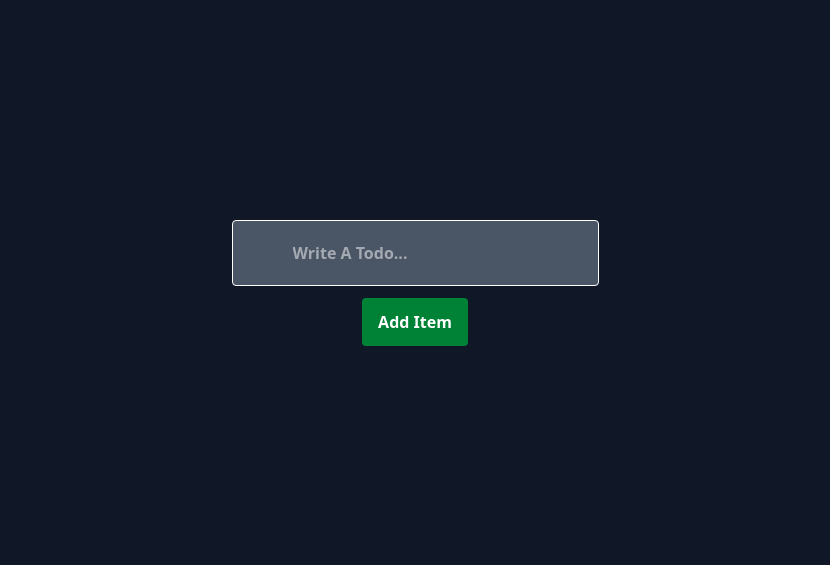
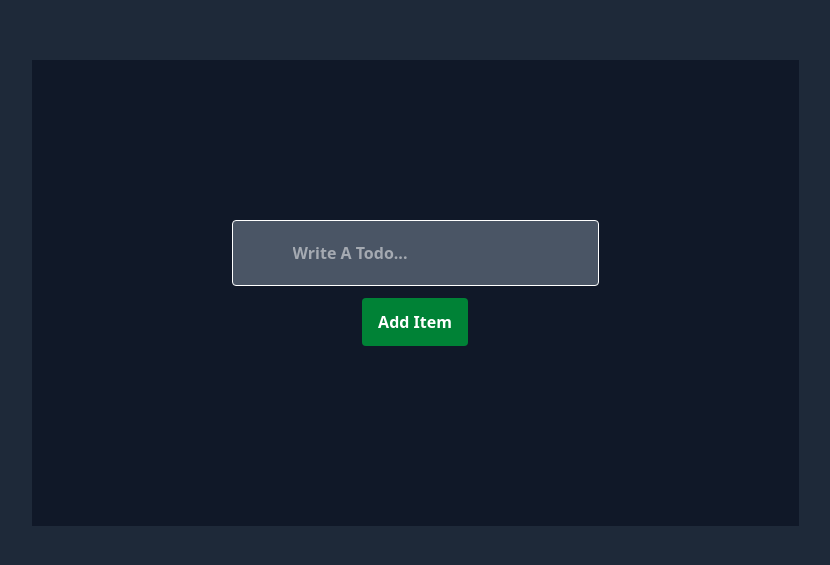
Before and after one commit to PrathmR/React, a React (Vite) app in the folder React-app/: page / in a window 1280 px wide. Shown: the part 107-672 px from the top of the page, without its empty margins (225-1055 px from the left). Built offline with nearby package versions, Linux system fonts and the light colour scheme.

Commit message:
applying css for the todo

```diff
--- a/React-app/src/App.jsx
+++ b/React-app/src/App.jsx
@@ -168,11 +168,11 @@ function App() {
   }
 
   return (
-    <div className="App">
-
+    <div className="bg-gray-800 min-h-screen  ">
+      <div className="bg-gray-800 min-h-screen flex items-center justify-center ">
         <form
           onSubmit={addItem}
-        className="text-white bg-gray-900 h-screen flex flex-col items-center justify-center px-50 py-40"
+          className="text-white bg-gray-900 flex flex-col items-center justify-center px-50 py-40"
         >
           <input
             className="bg-gray-600 px-15 py-5 font-semibold rounded border-1 capitalize"
@@ -191,12 +191,18 @@ function App() {
             {todos.map((todo, index) => (
               <li key={index}>
                 {todo}
-              <button className= 'ml-2 mt-2 px-4 py-3 bg-red-600 relative rounded active:scale-90' onClick={() => deleteItem(index)}>Delete</button>
+                <button
+                  className="ml-2 mt-2 px-4 py-3 bg-red-600 relative rounded active:scale-90"
+                  onClick={() => deleteItem(index)}
+                >
+                  Delete
+                </button>
               </li>
             ))}
           </ul>
         </form>
       </div>
+    </div>
   );
 }
 
```
Lines whose indentation alone changed are shown as unchanged.
